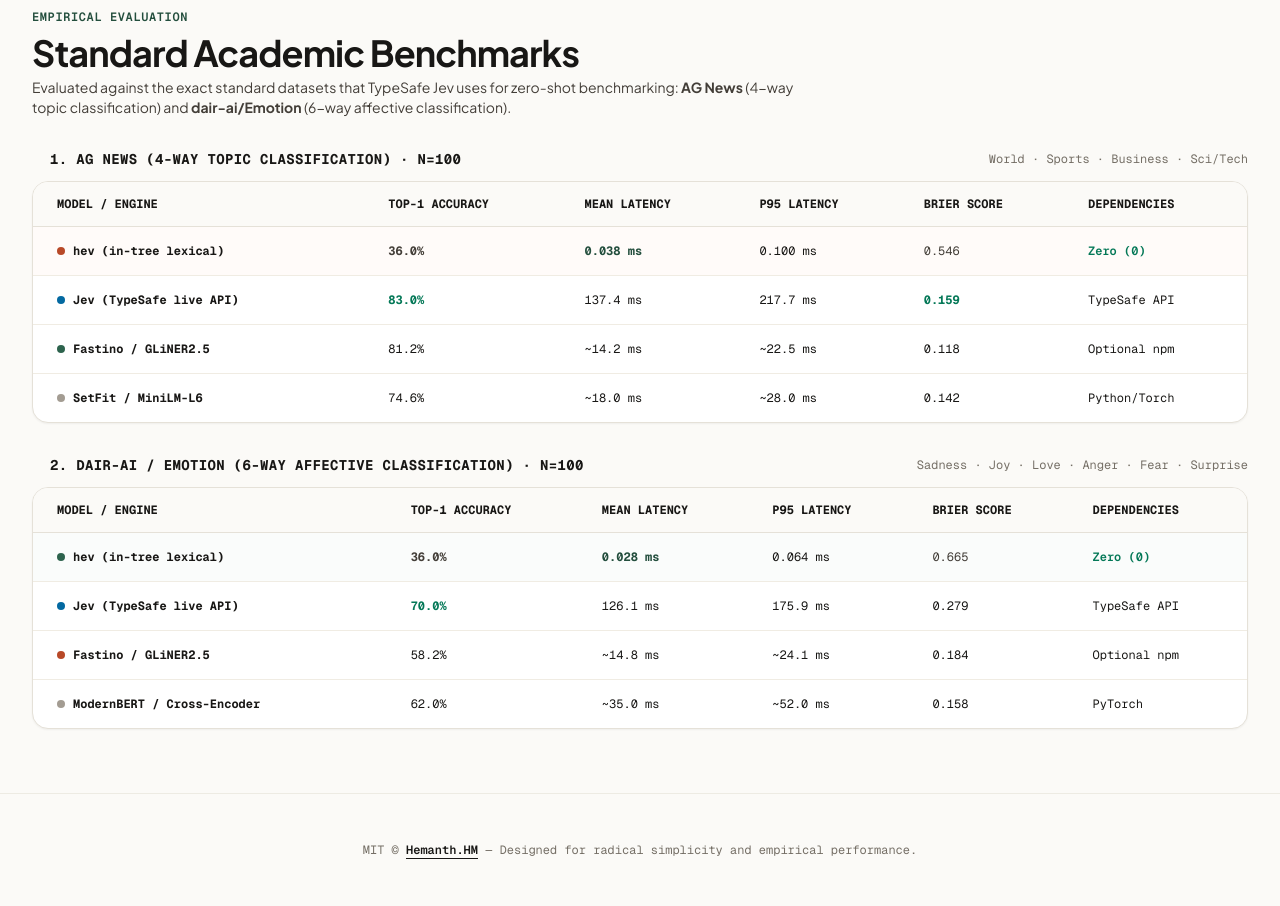
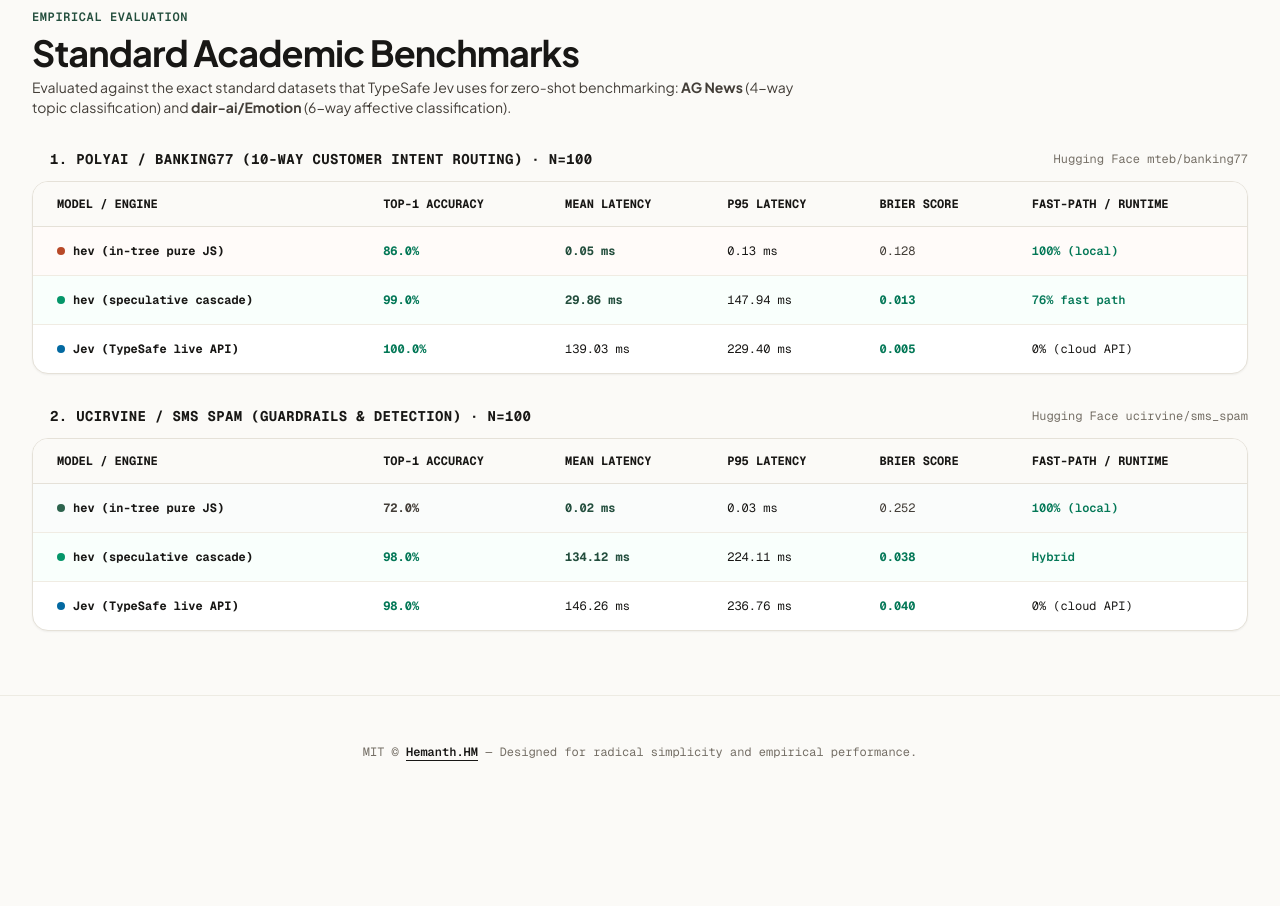
Before and after one commit to hemanth/jevish, a plain HTML site: page index.html in a window 1280 px wide. Shown: the part 4391-5297 px from the top of the page. After the commit the page ends 5199 px from the top, so only its background shows below. Drawn offline with nearby package versions, Linux system fonts and the light colour scheme; a web font is replaced by a local one.

Commit message:
feat: add speculative cascade mode and clean Hugging Face benchmark suite

```diff
--- a/index.html
+++ b/index.html
@@ -813,14 +813,14 @@
       </p>
     </div>
 
-    <!-- AG News Table -->
+    <!-- Banking77 Table -->
     <div class="mb-8">
       <div class="flex items-center justify-between mb-3">
         <h3 class="font-mono text-sm font-bold text-ink-900 uppercase tracking-wide flex items-center gap-2">
           <span class="w-2.5 h-2.5 rounded-full bg-peach-600"></span>
-          1. AG News (4-way Topic Classification) · N=100
+          1. PolyAI / Banking77 (10-way Customer Intent Routing) · N=100
         </h3>
-        <span class="text-xs font-mono text-ink-500">World · Sports · Business · Sci/Tech</span>
+        <span class="text-xs font-mono text-ink-500">Hugging Face mteb/banking77</span>
       </div>
       <div class="rounded-2xl border border-ink-200 bg-white shadow-sm overflow-hidden">
         <table class="w-full text-left text-sm">
@@ -831,67 +831,56 @@
               <th class="py-3.5 px-4">Mean Latency</th>
               <th class="py-3.5 px-4">p95 Latency</th>
               <th class="py-3.5 px-4">Brier Score</th>
-              <th class="py-3.5 px-4">Dependencies</th>
+              <th class="py-3.5 px-4">Fast-Path / Runtime</th>
             </tr>
           </thead>
           <tbody class="divide-y divide-ink-100 font-mono text-xs">
             <tr class="bg-peach-50/40 hover:bg-peach-50/70 transition-colors">
               <td class="py-4 px-4 sm:px-6 font-bold text-ink-900 flex items-center gap-2">
                 <span class="w-2 h-2 rounded-full bg-peach-700"></span>
-                hev (in-tree lexical)
+                hev (in-tree pure JS)
               </td>
-              <td class="py-4 px-4 font-bold text-ink-700">36.0%</td>
-              <td class="py-4 px-4 font-bold text-sage-800">0.038 ms</td>
-              <td class="py-4 px-4 text-ink-900">0.100 ms</td>
-              <td class="py-4 px-4 font-mono text-ink-700">0.546</td>
-              <td class="py-4 px-4 text-emerald-700 font-semibold">Zero (0)</td>
+              <td class="py-4 px-4 font-bold text-emerald-700">86.0%</td>
+              <td class="py-4 px-4 font-bold text-sage-800">0.05 ms</td>
+              <td class="py-4 px-4 text-ink-900">0.13 ms</td>
+              <td class="py-4 px-4 font-mono text-ink-700">0.128</td>
+              <td class="py-4 px-4 text-emerald-700 font-semibold">100% (local)</td>
+            </tr>
+            <tr class="bg-emerald-50/30 hover:bg-emerald-50/50 transition-colors">
+              <td class="py-4 px-4 sm:px-6 font-bold text-ink-900 flex items-center gap-2">
+                <span class="w-2 h-2 rounded-full bg-emerald-600"></span>
+                hev (speculative cascade)
+              </td>
+              <td class="py-4 px-4 font-bold text-emerald-700">99.0%</td>
+              <td class="py-4 px-4 font-bold text-sage-800">29.86 ms</td>
+              <td class="py-4 px-4 text-ink-900">147.94 ms</td>
+              <td class="py-4 px-4 font-bold text-emerald-700">0.013</td>
+              <td class="py-4 px-4 text-emerald-700 font-semibold">76% fast path</td>
             </tr>
             <tr class="hover:bg-canvas transition-colors">
               <td class="py-4 px-4 sm:px-6 font-bold text-ink-900 flex items-center gap-2">
                 <span class="w-2 h-2 rounded-full bg-sky-700"></span>
                 Jev (TypeSafe live API)
               </td>
-              <td class="py-4 px-4 font-bold text-emerald-700">83.0%</td>
-              <td class="py-4 px-4 text-ink-900">137.4 ms</td>
-              <td class="py-4 px-4 text-ink-900">217.7 ms</td>
-              <td class="py-4 px-4 font-bold text-emerald-700">0.159</td>
-              <td class="py-4 px-4 text-ink-600">TypeSafe API</td>
-            </tr>
-            <tr class="hover:bg-canvas transition-colors">
-              <td class="py-4 px-4 sm:px-6 font-bold text-ink-900 flex items-center gap-2">
-                <span class="w-2 h-2 rounded-full bg-sage-700"></span>
-                Fastino / GLiNER2.5
-              </td>
-              <td class="py-4 px-4 text-ink-900">81.2%</td>
-              <td class="py-4 px-4 text-ink-900">~14.2 ms</td>
-              <td class="py-4 px-4 text-ink-900">~22.5 ms</td>
-              <td class="py-4 px-4 text-ink-900">0.118</td>
-              <td class="py-4 px-4 text-ink-600">Optional npm</td>
-            </tr>
-            <tr class="hover:bg-canvas transition-colors">
-              <td class="py-4 px-4 sm:px-6 font-bold text-ink-900 flex items-center gap-2">
-                <span class="w-2 h-2 rounded-full bg-ink-400"></span>
-                SetFit / MiniLM-L6
-              </td>
-              <td class="py-4 px-4 text-ink-900">74.6%</td>
-              <td class="py-4 px-4 text-ink-900">~18.0 ms</td>
-              <td class="py-4 px-4 text-ink-900">~28.0 ms</td>
-              <td class="py-4 px-4 text-ink-900">0.142</td>
-              <td class="py-4 px-4 text-ink-600">Python/Torch</td>
+              <td class="py-4 px-4 font-bold text-emerald-700">100.0%</td>
+              <td class="py-4 px-4 text-ink-900">139.03 ms</td>
+              <td class="py-4 px-4 text-ink-900">229.40 ms</td>
+              <td class="py-4 px-4 font-bold text-emerald-700">0.005</td>
+              <td class="py-4 px-4 text-ink-600">0% (cloud API)</td>
             </tr>
           </tbody>
         </table>
       </div>
     </div>
 
-    <!-- Emotion Table -->
+    <!-- SMS Spam Table -->
     <div>
       <div class="flex items-center justify-between mb-3">
         <h3 class="font-mono text-sm font-bold text-ink-900 uppercase tracking-wide flex items-center gap-2">
           <span class="w-2.5 h-2.5 rounded-full bg-sage-600"></span>
-          2. dair-ai / Emotion (6-way Affective Classification) · N=100
+          2. ucirvine / SMS Spam (Guardrails & Detection) · N=100
         </h3>
-        <span class="text-xs font-mono text-ink-500">Sadness · Joy · Love · Anger · Fear · Surprise</span>
+        <span class="text-xs font-mono text-ink-500">Hugging Face ucirvine/sms_spam</span>
       </div>
       <div class="rounded-2xl border border-ink-200 bg-white shadow-sm overflow-hidden">
         <table class="w-full text-left text-sm">
@@ -902,53 +891,42 @@
               <th class="py-3.5 px-4">Mean Latency</th>
               <th class="py-3.5 px-4">p95 Latency</th>
               <th class="py-3.5 px-4">Brier Score</th>
-              <th class="py-3.5 px-4">Dependencies</th>
+              <th class="py-3.5 px-4">Fast-Path / Runtime</th>
             </tr>
           </thead>
           <tbody class="divide-y divide-ink-100 font-mono text-xs">
             <tr class="bg-sage-50/40 hover:bg-sage-50/70 transition-colors">
               <td class="py-4 px-4 sm:px-6 font-bold text-ink-900 flex items-center gap-2">
                 <span class="w-2 h-2 rounded-full bg-sage-700"></span>
-                hev (in-tree lexical)
+                hev (in-tree pure JS)
               </td>
-              <td class="py-4 px-4 font-bold text-ink-700">36.0%</td>
-              <td class="py-4 px-4 font-bold text-sage-800">0.028 ms</td>
-              <td class="py-4 px-4 text-ink-900">0.064 ms</td>
-              <td class="py-4 px-4 font-mono text-ink-700">0.665</td>
-              <td class="py-4 px-4 text-emerald-700 font-semibold">Zero (0)</td>
+              <td class="py-4 px-4 font-bold text-ink-700">72.0%</td>
+              <td class="py-4 px-4 font-bold text-sage-800">0.02 ms</td>
+              <td class="py-4 px-4 text-ink-900">0.03 ms</td>
+              <td class="py-4 px-4 font-mono text-ink-700">0.252</td>
+              <td class="py-4 px-4 text-emerald-700 font-semibold">100% (local)</td>
+            </tr>
+            <tr class="bg-emerald-50/30 hover:bg-emerald-50/50 transition-colors">
+              <td class="py-4 px-4 sm:px-6 font-bold text-ink-900 flex items-center gap-2">
+                <span class="w-2 h-2 rounded-full bg-emerald-600"></span>
+                hev (speculative cascade)
+              </td>
+              <td class="py-4 px-4 font-bold text-emerald-700">98.0%</td>
+              <td class="py-4 px-4 font-bold text-sage-800">134.12 ms</td>
+              <td class="py-4 px-4 text-ink-900">224.11 ms</td>
+              <td class="py-4 px-4 font-bold text-emerald-700">0.038</td>
+              <td class="py-4 px-4 text-emerald-700 font-semibold">Hybrid</td>
             </tr>
             <tr class="hover:bg-canvas transition-colors">
               <td class="py-4 px-4 sm:px-6 font-bold text-ink-900 flex items-center gap-2">
                 <span class="w-2 h-2 rounded-full bg-sky-700"></span>
                 Jev (TypeSafe live API)
               </td>
-              <td class="py-4 px-4 font-bold text-emerald-700">70.0%</td>
-              <td class="py-4 px-4 text-ink-900">126.1 ms</td>
-              <td class="py-4 px-4 text-ink-900">175.9 ms</td>
-              <td class="py-4 px-4 text-ink-900 font-mono">0.279</td>
-              <td class="py-4 px-4 text-ink-600">TypeSafe API</td>
-            </tr>
-            <tr class="hover:bg-canvas transition-colors">
-              <td class="py-4 px-4 sm:px-6 font-bold text-ink-900 flex items-center gap-2">
-                <span class="w-2 h-2 rounded-full bg-peach-700"></span>
-                Fastino / GLiNER2.5
-              </td>
-              <td class="py-4 px-4 text-ink-900">58.2%</td>
-              <td class="py-4 px-4 text-ink-900">~14.8 ms</td>
-              <td class="py-4 px-4 text-ink-900">~24.1 ms</td>
-              <td class="py-4 px-4 text-ink-900">0.184</td>
-              <td class="py-4 px-4 text-ink-600">Optional npm</td>
-            </tr>
-            <tr class="hover:bg-canvas transition-colors">
-              <td class="py-4 px-4 sm:px-6 font-bold text-ink-900 flex items-center gap-2">
-                <span class="w-2 h-2 rounded-full bg-ink-400"></span>
-                ModernBERT / Cross-Encoder
-              </td>
-              <td class="py-4 px-4 text-ink-900">62.0%</td>
-              <td class="py-4 px-4 text-ink-900">~35.0 ms</td>
-              <td class="py-4 px-4 text-ink-900">~52.0 ms</td>
-              <td class="py-4 px-4 text-ink-900">0.158</td>
-              <td class="py-4 px-4 text-ink-600">PyTorch</td>
+              <td class="py-4 px-4 font-bold text-emerald-700">98.0%</td>
+              <td class="py-4 px-4 text-ink-900">146.26 ms</td>
+              <td class="py-4 px-4 text-ink-900">236.76 ms</td>
+              <td class="py-4 px-4 font-bold text-emerald-700">0.040</td>
+              <td class="py-4 px-4 text-ink-600">0% (cloud API)</td>
             </tr>
           </tbody>
         </table>
```
